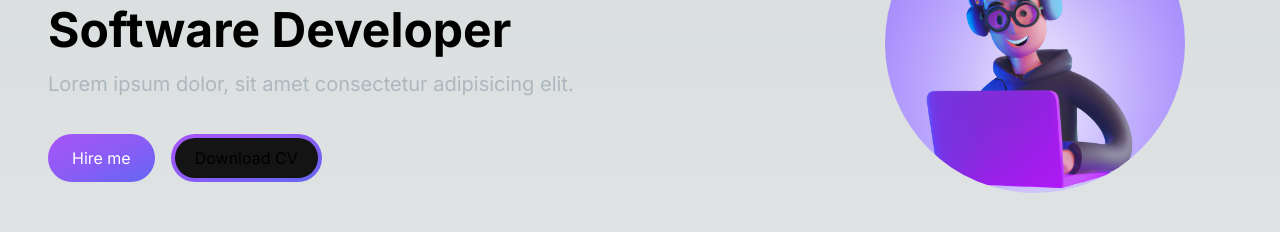
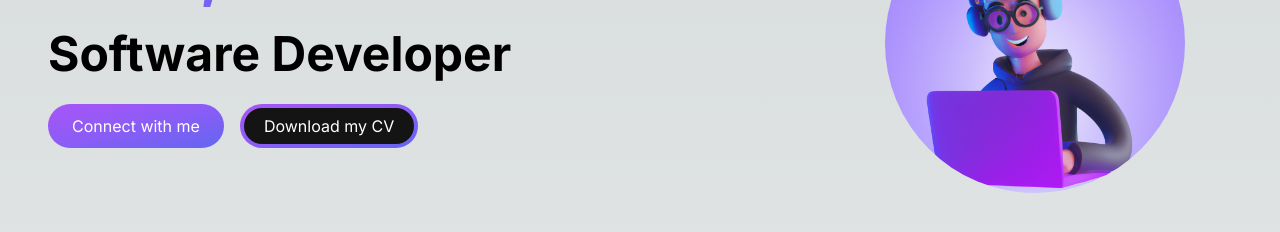
Before and after one commit to ashkree/react-portfolio-website, a Next.js app: page / in a window 1280 px wide. Shown: the part 283-515 px from the top of the page. Built offline with nearby package versions, Linux system fonts and the light colour scheme.

Commit message:
added functionality to hero seciton buttons

```diff
--- a/src/app/components/HeroSection.jsx
+++ b/src/app/components/HeroSection.jsx
@@ -1,6 +1,7 @@
 "use client";
 import React from "react";
 import Image from "next/image";
+import Link from "next/link";
 import { TypeAnimation } from "react-type-animation";
 import { motion } from "framer-motion";
 
@@ -33,19 +34,24 @@ const HeroSection = () => {
 							repeat={Infinity}
 						/>
 					</h2>
-					<p className="text-[#ADB7BE] mb-6 text-base sm:text-lg lg:text-xl">
-						Lorem ipsum dolor, sit amet consectetur adipisicing
-						elit.
-					</p>
-					<div>
-						<button className="px-6 py-3 w-full sm:w-fit rounded-full mr-4 bg-gradient-to-br from-purple-500 via-violet-500 to-primary-500 text-white">
-							Hire me
-						</button>
-						<button className="px-1 py-1 mt-3 w-full sm:w-fit rounded-full bg-gradient-to-br from-purple-500 via-violet-500 to-primary-500 hover:bg-slate-800">
-							<span className="block bg-[#141414] rounded-full px-5 py-2">
-								Download CV
+					<div className="py-5">
+						<Link
+							href="#contact"
+							className="px-6 py-3 w-full sm:w-fit rounded-full mr-4 bg-gradient-to-br from-purple-500 via-violet-500 to-primary-500 text-white"
+						>
+							Connect with me
+						</Link>
+
+						<Link
+							href="/resources/Curriculum Vitae.pdf"
+							target="_blank"
+							download
+							className="px-1 py-3 w-full sm:w-fit rounded-full mr-4 bg-gradient-to-br from-purple-500 via-violet-500 to-primary-500 text-white"
+						>
+							<span className="bg-[#141414] rounded-full px-5 py-2">
+								Download my CV
 							</span>
-						</button>
+						</Link>
 					</div>
 				</motion.div>
 				<motion.div
```
